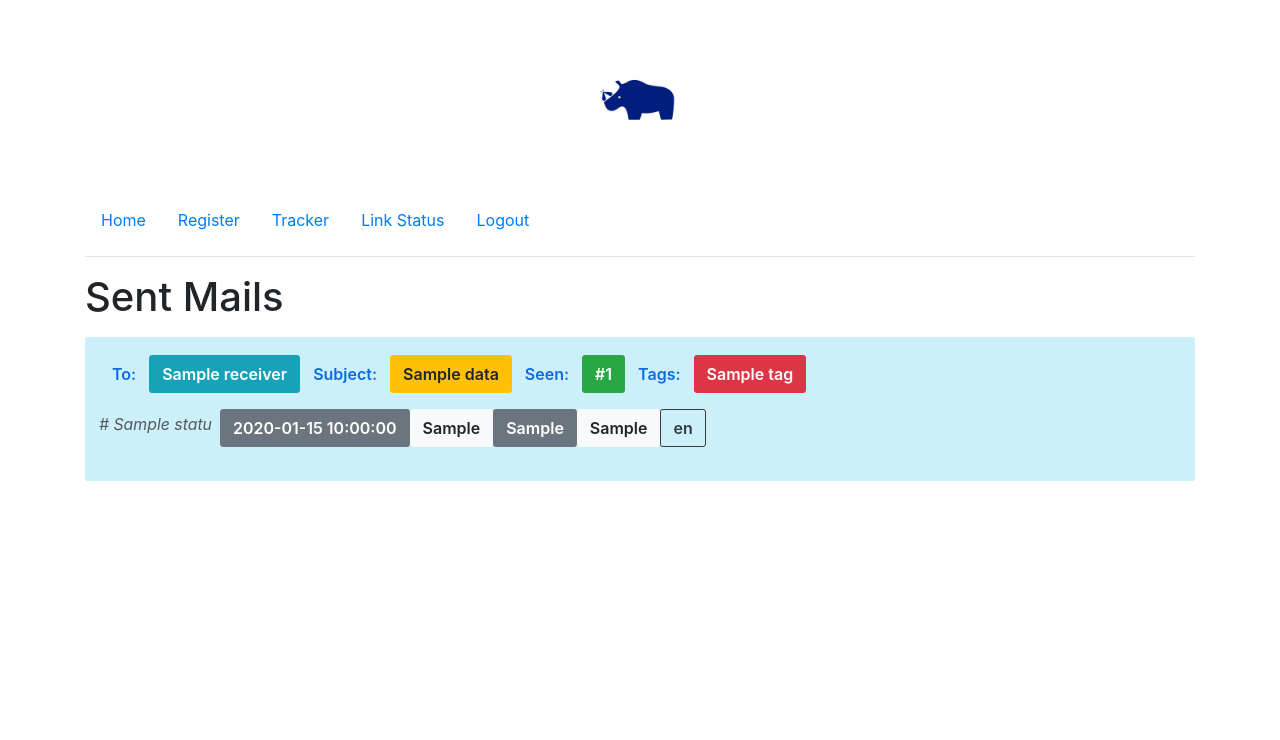
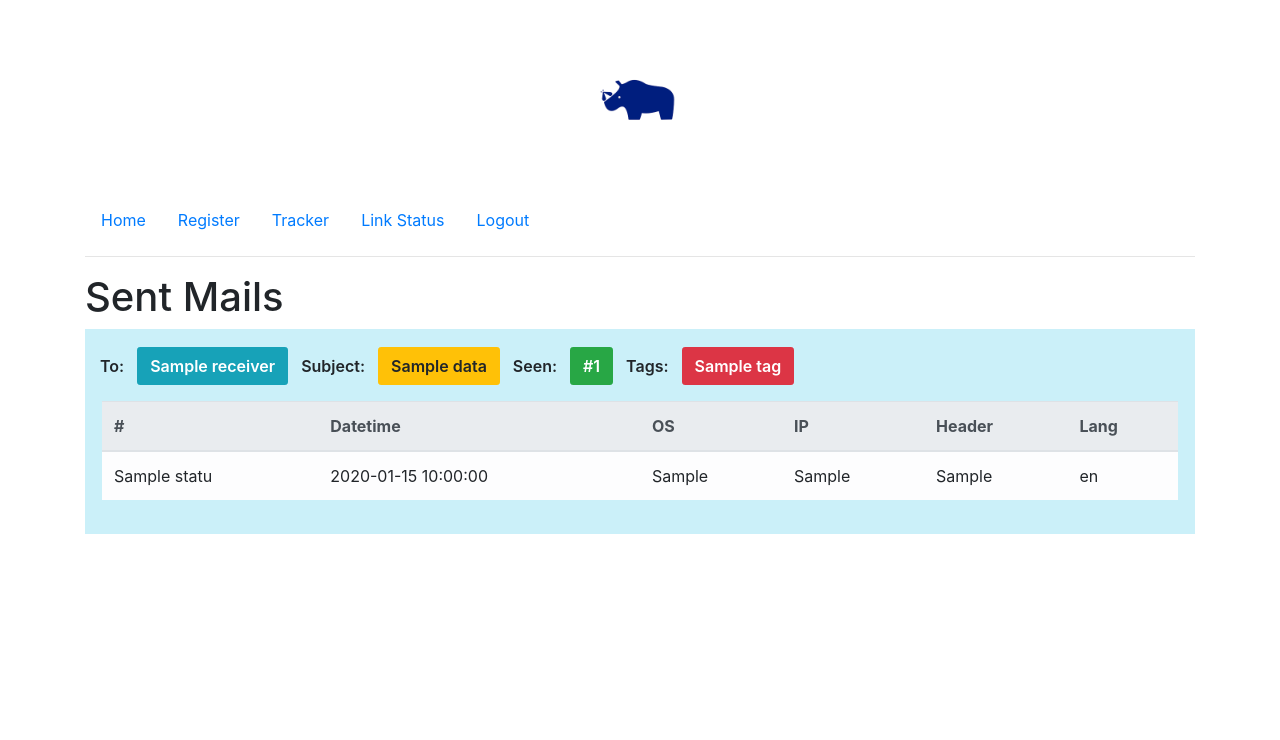
Before and after one commit to shahabGh77/eTracker, a Flask app: template eTracker/templates/link_status.html in a window 1280 px wide. Shown: the top 740 px of the page. Run offline with Flask 2, Linux system fonts and the light colour scheme; the template is opened without the code that fills it: most values are stand-ins (such as "Sample title", 1, 10 or a date in 2020); some libraries are stand-ins or nearby versions.

Commit message:
rearrange fields in link_status

```diff
--- a/eTracker/templates/link_status.html
+++ b/eTracker/templates/link_status.html
@@ -5,7 +5,7 @@
 <h1>Sent Mails</h1>
 
 {% for l in data %}
-    <div class="d-style btn btn-brc-tp border-2 bgc-white btn-outline-blue btn-h-outline-blue btn-a-outline-blue w-100 my-2 py-3 shadow-sm">
+    <div class="d-style border-2 bgc-white btn-h-outline-blue btn-a-outline-blue w-100 my-2 py-3 shadow-sm">
         <!-- Basic Plan -->
         <div class="row col-md-12">
             <p class="f-n-hover btn btn-raised  text-600">To:</p>
@@ -20,22 +20,30 @@
             {% endfor %}
         </div>
         <div class="col-md-12 align-items-center">
-            <ul class="list-unstyled mb-0 text-dark-l1 text-90 text-left my-4 my-md-0">
-                {% for i, s in l["status"].items() %}
-                <li class="row">
-                    <i class="fa fa-check text-success-m2 text-110 mr-2 mt-1">
-                        # {{ i }}
-                    </i>
-                    <p class="btn btn-secondary text-600">{{ s["timestamp_utc"] }}</p>
-                    <p class="btn btn-light text-600">{{ s["os"] }}</p>
-                    <p class="btn btn-secondary text-600" onclick='copyToClip("{{ s.ip }}")'>
-                        {{ s["ip"] }}
-                    </p>
-                    <p class="btn btn-light text-600">{{ s["st"] }}</p>
-                    <p class="btn btn-outline-dark text-600">{{ s["lang"] }}</p>
-                </li>
-                {% endfor %}
-            </ul>
+            <table class="table table-light">
+                <thead class="thead-light">
+                    <tr>
+                        <th scope="col">#</th>
+                        <th scope="col">Datetime</th>
+                        <th scope="col">OS</th>
+                        <th scope="col">IP</th>
+                        <th scope="col">Header</th>
+                        <th scope="col">Lang</th>
+                    </tr>
+                </thead>
+                <tbody>
+                    {% for i, s in l["status"].items() %}
+                    <tr>
+                        <td scope='row'>{{ i }}</td>
+                        <td>{{ s["timestamp_utc"] }}</td>
+                        <td>{{ s["os"] }}</td>
+                        <td>{{ s["ip"] }}</td>
+                        <td>{{ s["st"] }}</td>
+                        <td>{{ s["lang"] }}</td>
+                    </tr>
+                    {% endfor %}
+                </tbody>
+            </table>
         </div>
     </div>
 {% endfor %}
```
